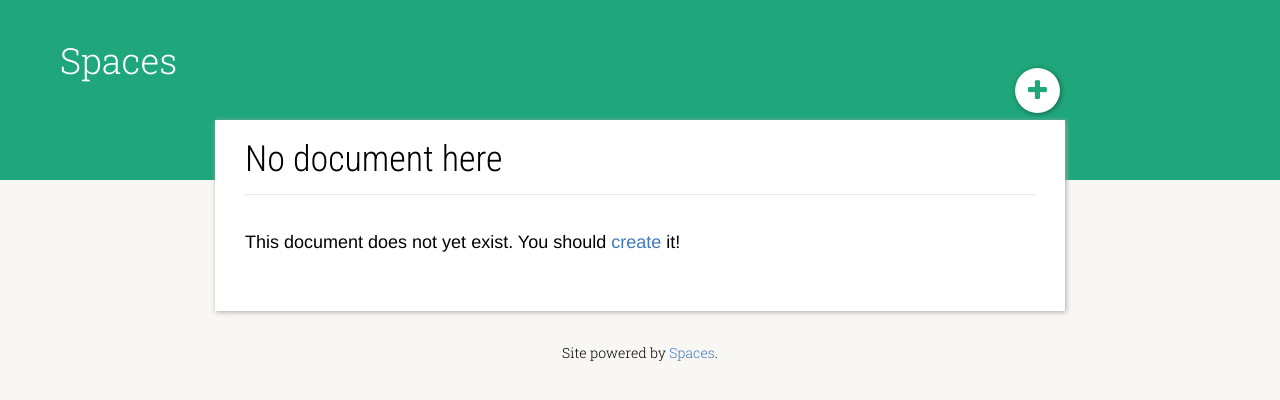
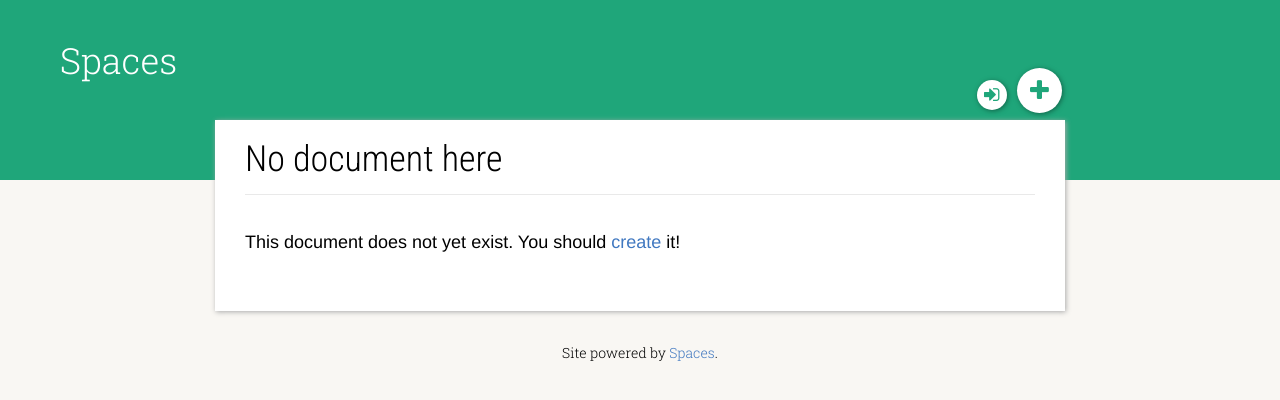
Before and after one commit to jgillick/Spaces, a Django app: template spaces/templates/spaces/document/view.html in a window 1280 px wide. Shown: the top 400 px of the page. Run offline with Django 3.2, Linux system fonts and the light colour scheme; the template is opened without the code that fills it, so the values that code supplies are empty; some libraries are stand-ins or nearby versions; some web fonts are replaced.

Commit message:
Add login and management buttons

```diff
--- a/spaces/static/spaces/css/main.css
+++ b/spaces/static/spaces/css/main.css
@@ -16,16 +16,17 @@ body > header { position: relative; background: #1fa67a; color: #fff; min-height
 body > header h1 { margin: 0; padding: 0; line-height: 80px; font-family: 'Roboto Slab'; }
 body > header nav { width: 100%; max-width: 850px; margin: 0 auto; position: relative; z-index: 2; }
 body > header nav ul { list-style-type: none; position: absolute; top: -32px; right: 0; margin: 0; padding: 0; }
-body > header nav li { display: inline-block; margin: 0 5px; transition: left 0.5s, right 0.5s, top 0.5s; }
+body > header nav li { display: inline-block; margin: 0 3px; transition: left 0.5s, right 0.5s, top 0.5s; }
 body > header nav a:link, body > header nav a:visited, body > header nav button { background: #fff; color: #1fa67a; text-decoration: none; display: inline-block; width: 45px; height: 45px; border-radius: 25px; overflow: hidden; text-indent: 100px; position: relative; box-shadow: 1px 1px 5px #126349; transition: background 0.3s; }
 body > header nav a:hover, body > header nav button:hover { background: #e8f6f1; }
 body > header nav a:before, body > header nav button:before { position: absolute; top: 0; bottom: 0; left: 0; right: 0; text-indent: 0; text-align: center; line-height: 45px; }
+body > header nav li.secondary { height: 30px; }
+body > header nav li.secondary a, body > header nav li.secondary button { height: 30px; width: 30px; cursor: pointer; }
+body > header nav li.secondary a:before, body > header nav li.secondary button:before { line-height: 30px; }
+body > header nav li.secondary button { padding: 0; border: none; }
 body > header nav ul.page { top: 25px; right: -55px; }
 body > header nav ul.page li { display: block; margin: 3px 0; height: 50px; }
-body > header nav ul.page li.secondary { height: 30px; }
-body > header nav ul.page li.secondary a, body > header nav ul.page li.secondary button { height: 30px; width: 30px; margin: 3px 8px; cursor: pointer; }
-body > header nav ul.page li.secondary a:before, body > header nav ul.page li.secondary button:before { line-height: 30px; }
-body > header nav ul.page li.secondary button { padding: 0; border: none; }
+body > header nav ul.page li.secondary a, body > header nav ul.page li.secondary button { margin: 3px 8px; }
 body > header nav ul.page li.slide-in { overflow: hidden; }
 body > header nav ul.page li.slide-in a, body > header nav ul.page li.slide-in button { position: absolute; right: 60px; transition: right 0.5s; }
 
--- a/spaces/static/spaces/sass/main.scss
+++ b/spaces/static/spaces/sass/main.scss
@@ -77,7 +77,7 @@ body > header {
 
     li {
       display: inline-block;
-      margin: 0 5px;
+      margin: 0 3px;
       transition: left 0.5s, right 0.5s, top 0.5s;
     }
 
@@ -113,6 +113,25 @@ body > header {
       text-align: center;
       line-height: 45px;
     }
+
+    // Smaller button
+    li.secondary {
+      height: 30px;
+    }
+    li.secondary a,
+    li.secondary button {
+      height: 30px;
+      width: 30px;
+      cursor: pointer;
+    }
+    li.secondary a:before,
+    li.secondary button:before {
+      line-height: 30px;
+    }
+    li.secondary button {
+      padding: 0;
+      border: none;
+    }
   }
 
   // Page specific nav
@@ -125,23 +144,10 @@ body > header {
       margin: 3px 0;
       height: 50px;
     }
-    li.secondary {
-      height: 30px;
-    }
+
     li.secondary a,
     li.secondary button {
-      height: 30px;
-      width: 30px;
       margin: 3px 8px;
-      cursor: pointer;
-    }
-    li.secondary a:before,
-    li.secondary button:before {
-      line-height: 30px;
-    }
-    li.secondary button {
-      padding: 0;
-      border: none;
     }
 
     li.slide-in {
--- a/spaces/templates/spaces/layout.html
+++ b/spaces/templates/spaces/layout.html
@@ -26,6 +26,17 @@
     <h1>Spaces</h1>
     <nav>
       <ul class="global">
+        {% if user.is_authenticated %}
+          <li class="secondary">
+            <a href="#" class="fa fa-cog" title="Management">
+              Manage</a>
+          </li>
+        {% else %}
+          <li class="secondary">
+            <a href="{% url 'spaces:login' %}" class="fa fa-sign-in" title="Login">
+              Login</a>
+          </li>
+        {% endif %}
         <li>
           {% if document %}
             <a href="{% url 'spaces:document_create' path=document.full_path %}" class="fa fa-plus fa-lg" title="Add">
```
Also changed, not shown: 1 other file.
